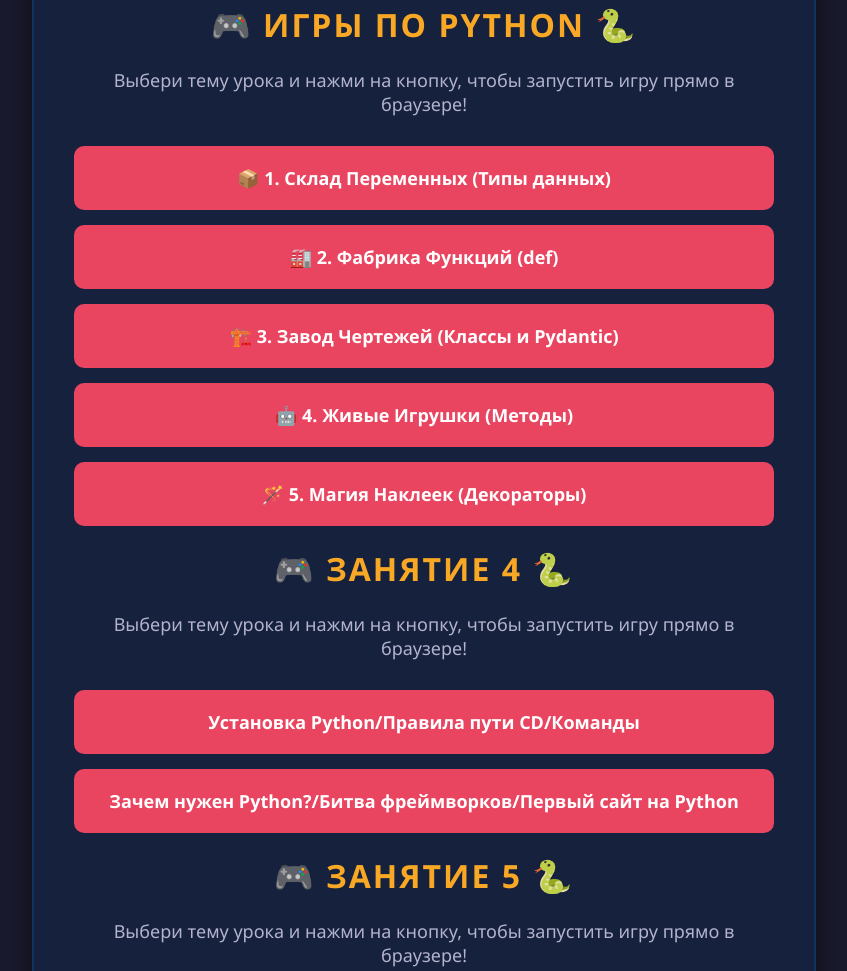
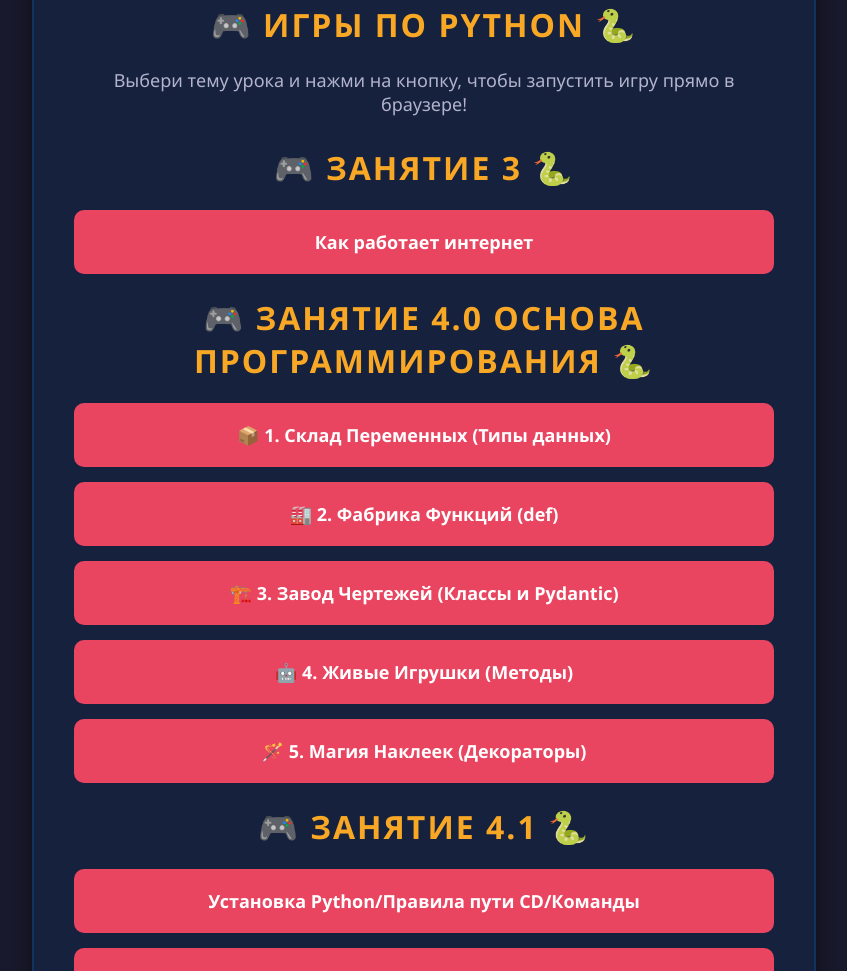
Before and after one commit to Nuriddin26/python-games, a plain HTML site: page index.html in a window 1280 px wide. Shown: the part 100-1071 px from the top of the page, without its empty margins (216-1063 px from the left). Drawn offline with Linux system fonts and the light colour scheme.

Commit message:
Update index.html

```diff
--- a/index.html
+++ b/index.html
@@ -23,6 +23,10 @@
         <h1>🎮 Игры по Python 🐍</h1>
         <p>Выбери тему урока и нажми на кнопку, чтобы запустить игру прямо в браузере!</p>
 
+        <h1>🎮 Занятие 3 🐍</h1>
+        <a class="game-btn" href="les3/03.html">Как работает интернет</a>
+
+        <h1>🎮 Занятие 4.0 Основа программирования 🐍</h1>
         <!-- Ссылки на игры -->
         <a class="game-btn" href="les0/1.perem_tipi_dannih.html">📦 1. Склад Переменных (Типы данных)</a>
         <a class="game-btn" href="les0/2.func_def.html">🏭 2. Фабрика Функций (def)</a>
@@ -30,19 +34,16 @@
         <a class="game-btn" href="les0/4. method.html">🤖 4. Живые Игрушки (Методы)</a>
         <a class="game-btn" href="les0/5.decorators.html">🪄 5. Магия Наклеек (Декораторы)</a>
 
-        <h1>🎮 Занятие 4 🐍</h1>
-        <p>Выбери тему урока и нажми на кнопку, чтобы запустить игру прямо в браузере!</p>
+        <h1>🎮 Занятие 4.1 🐍</h1>
         <a class="game-btn" href="les4/02.html">Установка Python/Правила пути CD/Команды</a>
         <a class="game-btn" href="les4/01.html">Зачем нужен Python?/Битва фреймворков/Первый сайт на Python</a>
 
         <h1>🎮 Занятие 5 🐍</h1>
-        <p>Выбери тему урока и нажми на кнопку, чтобы запустить игру прямо в браузере!</p>
         <a class="game-btn" href="les5/1.path_parameters.html">1. Курьер и Путь (Path Parameters)</a>
         <a class="game-btn" href="les5/2.query_parameters.html">2. Пиццерия и Запрос (Query Parameters)</a>
         <a class="game-btn" href="les5/3.request_body.html">3. Сейф и Тело (Request Body)</a>
 
         <h1>🎮 Занятие 6 🐍</h1>
-        <p>Выбери тему урока и нажми на кнопку, чтобы запустить игру прямо в браузере!</p>
         <a class="game-btn" href="les6/1.status_codes.html">1. Светофор Статусов (Коды 200, 404, 500)</a>
         <a class="game-btn" href="les6/2.class_into_json.html">2. Class Pupil в JSON</a>
         <a class="game-btn" href="les6/3.class_calc.html">3. Калькулятор и Защитный Щит (Вход  Выход)</a>
```
